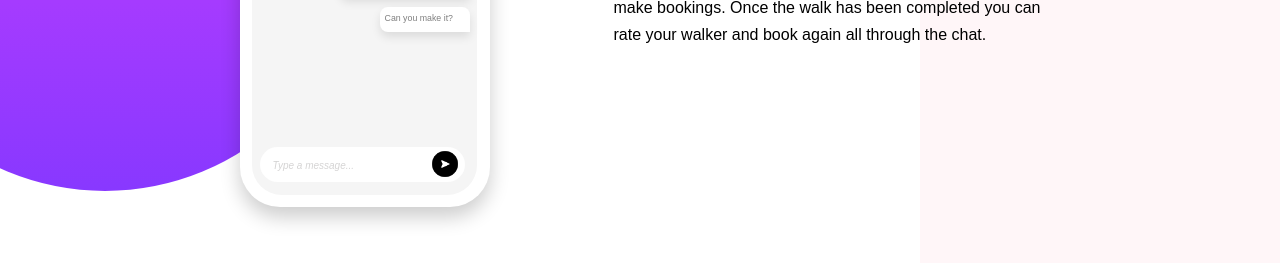
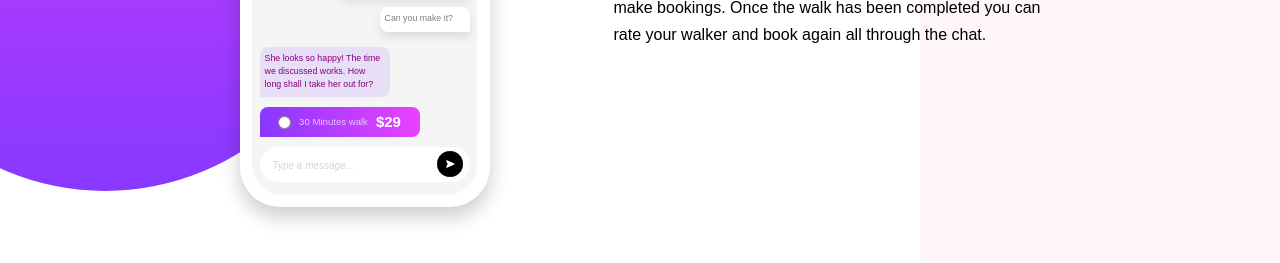
Before and after one commit to Intern-web-dev-team/challenge-chat-app, a plain HTML site: page index.html in a window 1280 px wide. Shown: the part 443-706 px from the top of the page. Drawn offline with Linux system fonts and the light colour scheme.

Commit message:
added last chats

```diff
--- a/SCSS/index.scss
+++ b/SCSS/index.scss
@@ -248,12 +248,59 @@ body {
     }
 }
 
+.chat-5 {
+    height: 50px;
+    width: 130px;
+    background-color: #8838ff1d;
+    position: absolute;
+    top: 340px;
+    left: 20px;
+    padding: 5px;
+    border-radius: 8px 8px 8px 0px;
+
+    p {
+        font-size: 0.55rem;
+        color: purple;
+        line-height: 1.5;
+    }
+}
+
+.chat-6 {
+    height: 30px;
+    width: 160px;
+    background: linear-gradient(to right, #8838ff, #e942ff);
+    position: absolute;
+    top: 400px;
+    left: 20px;
+    padding: 5px;
+    border-radius: 8px 8px 8px 0px;
+    display: flex;
+    flex-direction: row;
+    align-items: center;
+    justify-content: center; /* Added to horizontally center content */
+    gap: 8px;
+    color: white;
+}
+
+.chat-6 .rate {
+    font-size: 15px;
+    color: white;
+    display: flex; /* Added to ensure rate itself is properly aligned */
+    align-items: center; /* Added to vertically center the rate text */
+    margin: 0; /* Reset any default margins */
+}
+
+.chat-6 .label {
+    font-size: 0.6rem;
+    opacity: 70%;
+}
+
 
 .send-btn-container input{
     position: absolute;
     border: none;
     padding: 10px 13px;
-    width: 205px;
+    width: 210px;
     color:black;
 
     border-radius: 25px;
@@ -270,7 +317,7 @@ body {
     position: absolute;
     height: 30px;
     width: 30px;
-    right: 30px;
+    right: 25px;
     bottom: 28px;
 
 }
--- a/index.html
+++ b/index.html
@@ -47,8 +47,6 @@
         <p>Could you send over some<br />pictures of your dog, please?</p>
       </div>
 
-
-
       <div class="chat-dog-pics">
         <img src="./images/dog-image-1.jpg" alt="img" class="dog-pics">
         <img src="./images/dog-image-2.jpg" alt="img" class="dog-pics">
@@ -60,6 +58,17 @@
       <div class="chat-4">
         <p>Can you make it?</p>
       </div>
+
+      <div class="chat-5">
+        <p>She looks so happy! The time <br/>we discussed works. How <br/>long shall I take her out for?</p>
+      </div>
+
+      <div class="chat-6">
+        <input type="radio">
+        <label for="time" class="label">30 Minutes walk</label>
+        <h1 class="rate">$29</h1>
+      </div>
+
       <div class="send-btn-container">
         <input type="text" placeholder="Type a message...">
         <img src="./images/send-btn.png" alt="send-btn">
```
Also changed, not shown: CSS/index.css, 1 other file.
